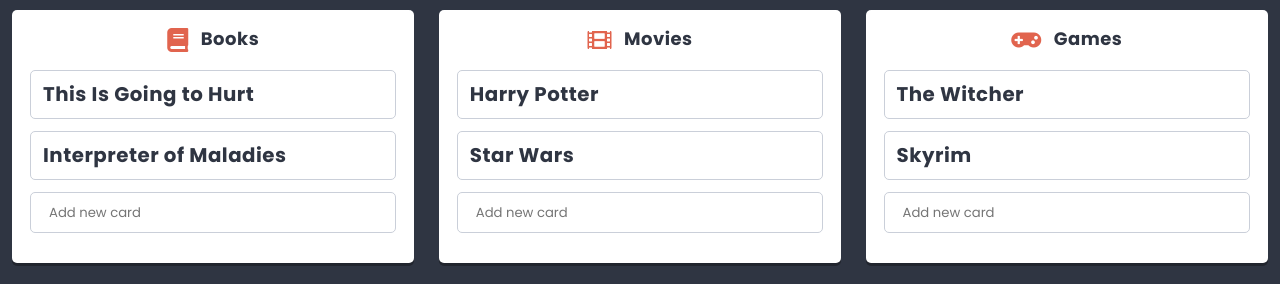
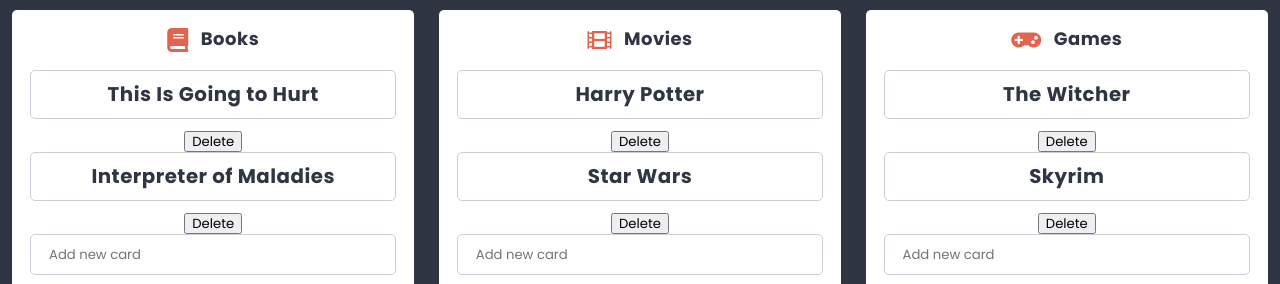
Before and after one commit to angelika-draczynska/learning-react, a React app: page / in a window 1280 px wide. Shown: the part 422-706 px from the top of the page. Built offline with nearby package versions, Linux system fonts and the light colour scheme.

Commit message:
Delete button

```diff
--- a/src/components/Card/Card.js
+++ b/src/components/Card/Card.js
@@ -1,12 +1,14 @@
 import React from "react";
 import styles from "./Card.scss";
-
 
 class Card extends React.Component {
 
   render() {
     return (
+      <div className={styles.card}>
         <h2 className={styles.component}>{this.props.title}</h2>
+        <button className={styles.button} onClick={() => {this.props.delete(this.props.id)}}>Delete</button>
+      </div>
     );
   }
 }
--- a/src/components/Card/Card.scss
+++ b/src/components/Card/Card.scss
@@ -7,4 +7,10 @@
   padding: $base-size;
   margin: 0 0 $base-size 0;
   border-radius: $radius;
+  text-align: center;
 }
+
+.card {
+  position: relative;
+  text-align: center;
+}
--- a/src/components/Column/Column.js
+++ b/src/components/Column/Column.js
@@ -8,7 +8,7 @@
 
 class Column extends React.Component {
   state = {
-    cards: this.props.cards || []
+    cards: this.props.cards || [],
   };
 
   static propTypes = {
@@ -23,18 +23,24 @@
           key: state.cards.length
             ? state.cards[state.cards.length - 1].key + 1
             : 0,
-          title
+          title,
         }
       ]
     }));
-  }
+  };
+
+  handleDelete = itemId => {
+    const items = this.state.cards.filter(card => card.key !== itemId);
+    console.log(items);
+    this.setState({ cards: items });
+  };
 
   render() {
     return (
       <section className={styles.component}>
         <h3 className={styles.title}><span className={styles.icon}><Icon name={this.props.icon} /></span>{this.props.title}</h3>
         {this.state.cards.map(({ key, ...cardsProps }) => (
-          <Card key={key} {...cardsProps} />
+          <Card delete={this.handleDelete} id={this.key} key={key} {...cardsProps} />
         ))}
         <div className={styles.creator}>
           <Creator
@@ -44,7 +50,8 @@
         </div>
       </section>
     );
-  }
+}
 }
 
+
 export default Column;
```
